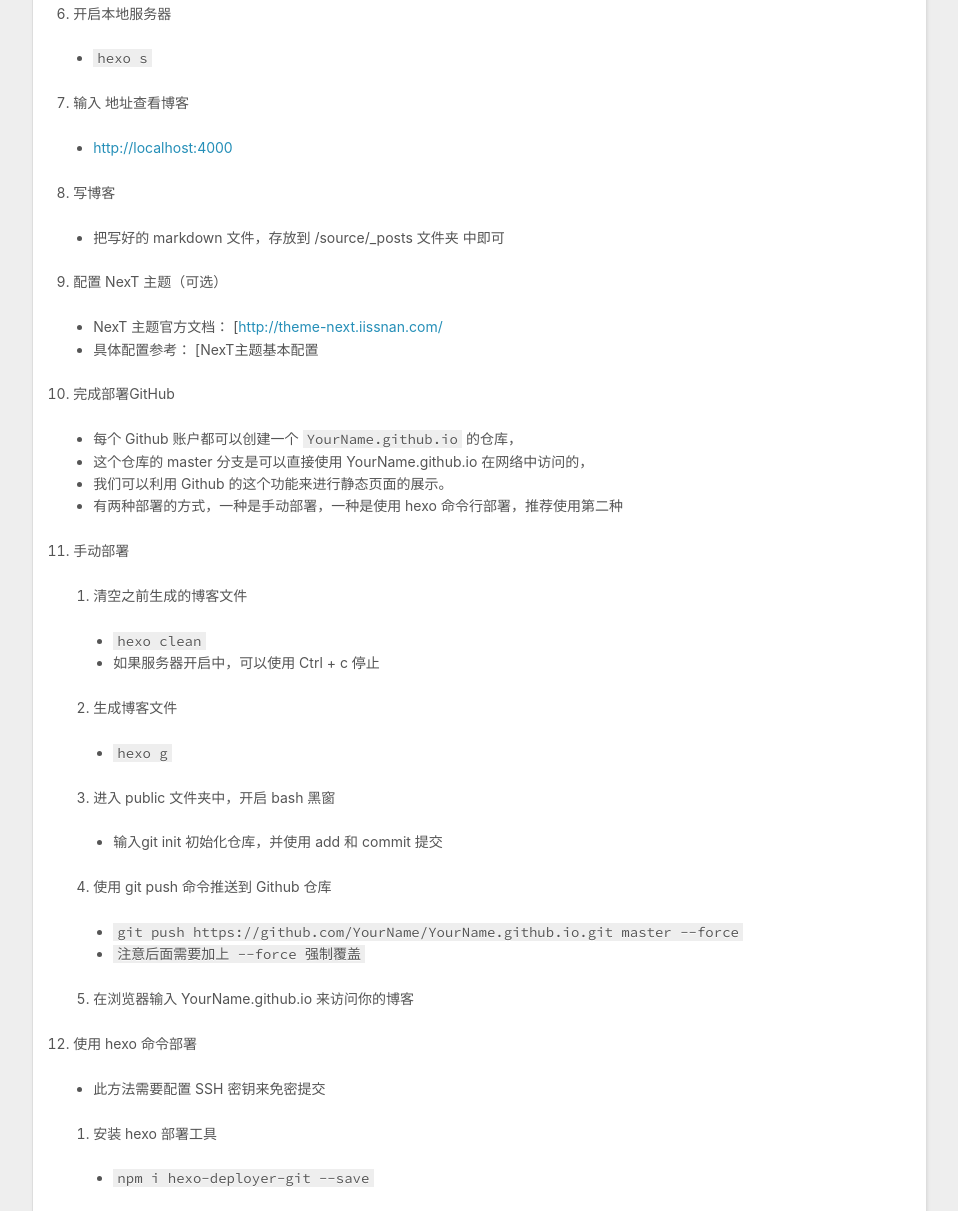
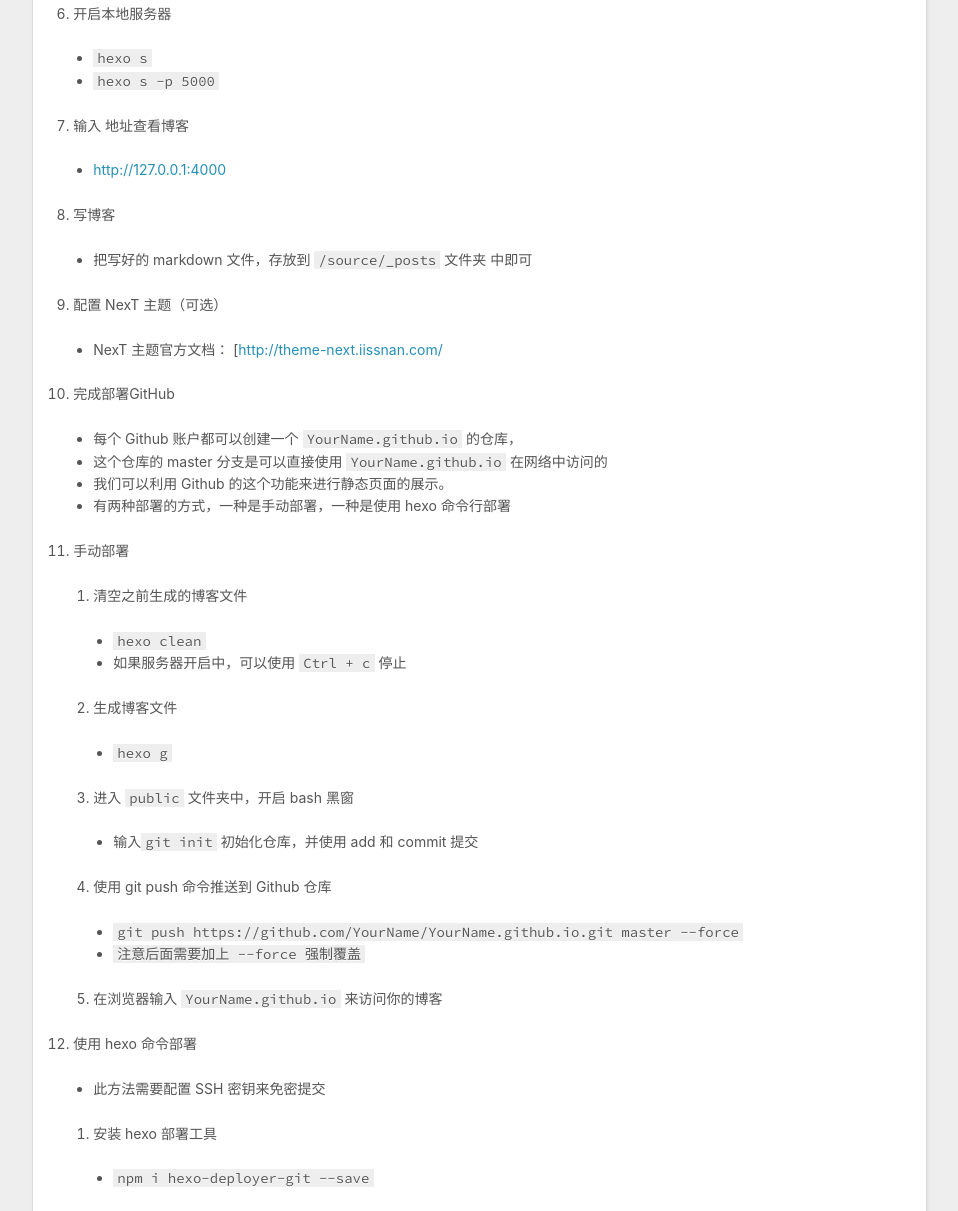
Before and after one commit to yezhimo/yezhimo.github.io, a plain HTML site: page index.html in a window 1280 px wide. Shown: the part 1067-2278 px from the top of the page, without its empty margins (8-966 px from the left). Drawn offline with nearby package versions, Linux system fonts and the light colour scheme.

Commit message:
Site updated: 2019-09-07 23:53:29

```diff
--- a/index.html
+++ b/index.html
@@ -94,7 +94,7 @@
 
     </div>
     <footer class="article-footer">
-      <a data-url="http://yoursite.com/2019/09/07/frist/" data-id="ck09n74wp000030uo1jxcmh0w" class="article-share-link">Share</a>
+      <a data-url="http://yoursite.com/2019/09/07/frist/" data-id="ck09q9o1t0000bcuojgi6r79q" class="article-share-link">Share</a>
 
 
     </footer>
@@ -149,30 +149,30 @@
 <li><p>开启本地服务器</p>
 <ul>
 <li><code>hexo s</code></li>
+<li><code>hexo s -p 5000</code></li>
 </ul>
 </li>
 <li><p>输入 地址查看博客</p>
 <ul>
-<li><a href="http://localhost:4000" target="_blank" rel="noopener">http://localhost:4000</a></li>
+<li><a href="http://127.0.0.1:4000" target="_blank" rel="noopener">http://127.0.0.1:4000</a></li>
 </ul>
 </li>
 <li><p>写博客</p>
 <ul>
-<li>把写好的 markdown 文件，存放到 /source/_posts 文件夹 中即可</li>
+<li>把写好的 markdown 文件，存放到 <code>/source/_posts</code> 文件夹 中即可</li>
 </ul>
 </li>
 <li><p>配置 NexT 主题（可选）</p>
 <ul>
 <li>NexT 主题官方文档： [<a href="http://theme-next.iissnan.com/" target="_blank" rel="noopener">http://theme-next.iissnan.com/</a></li>
-<li>具体配置参考： [NexT主题基本配置</li>
 </ul>
 </li>
 <li><p>完成部署GitHub</p>
 <ul>
 <li>每个 Github 账户都可以创建一个 <code>YourName.github.io</code> 的仓库，</li>
-<li>这个仓库的 master 分支是可以直接使用 YourName.github.io 在网络中访问的，</li>
+<li>这个仓库的 master 分支是可以直接使用 <code>YourName.github.io</code> 在网络中访问的</li>
 <li>我们可以利用 Github 的这个功能来进行静态页面的展示。</li>
-<li>有两种部署的方式，一种是手动部署，一种是使用 hexo 命令行部署，推荐使用第二种</li>
+<li>有两种部署的方式，一种是手动部署，一种是使用 hexo 命令行部署</li>
 </ul>
 </li>
 <li><p>手动部署</p>
@@ -180,7 +180,7 @@
 <li><p>清空之前生成的博客文件</p>
 <ul>
 <li><code>hexo clean</code></li>
-<li>如果服务器开启中，可以使用 Ctrl + c 停止</li>
+<li>如果服务器开启中，可以使用 <code>Ctrl + c</code> 停止</li>
 </ul>
 </li>
 <li><p>生成博客文件</p>
@@ -188,9 +188,9 @@
 <li><code>hexo g</code></li>
 </ul>
 </li>
-<li><p>进入 public 文件夹中，开启 bash 黑窗</p>
+<li><p>进入 <code>public</code> 文件夹中，开启 bash 黑窗</p>
 <ul>
-<li>输入git init 初始化仓库，并使用 add 和 commit 提交</li>
+<li>输入<code>git init</code> 初始化仓库，并使用 add 和 commit 提交</li>
 </ul>
 </li>
 <li><p>使用 git push 命令推送到 Github 仓库</p>
@@ -199,7 +199,7 @@
 <li><code>注意后面需要加上 --force 强制覆盖</code></li>
 </ul>
 </li>
-<li><p>在浏览器输入 YourName.github.io 来访问你的博客</p>
+<li><p>在浏览器输入 <code>YourName.github.io</code> 来访问你的博客</p>
 </li>
 </ol>
 </li>
@@ -275,7 +275,7 @@
 
     </div>
     <footer class="article-footer">
-      <a data-url="http://yoursite.com/2019/09/07/github+hexo搭建博客/" data-id="ck09n74wv000130uo0cwjamgw" class="article-share-link">Share</a>
+      <a data-url="http://yoursite.com/2019/09/07/github+hexo搭建博客/" data-id="ck09q9o2o0001bcuo5vshvwa5" class="article-share-link">Share</a>
 
 
     </footer>
@@ -303,7 +303,7 @@
   <div class="widget-wrap">
     <h3 class="widget-title">Archives</h3>
     <div class="widget">
-      <ul class="archive-list"><li class="archive-list-item"><a class="archive-list-link" href="/archives/2019/09/">September 2019</a></li></ul>
+      <ul class="archive-list"><li class="archive-list-item"><a class="archive-list-link" href="/archives/2019/09/">September 2019</a><span class="archive-list-count">2</span></li></ul>
     </div>
   </div>
 
```
Also changed, not shown: 2019/09/07/frist/index.html (+2 -2 lines), 2019/09/07/github+hexo搭建博客/index.html (+15 -15 lines), archives/2019/09/index.html (+1 -1 lines), archives/2019/index.html (+1 -1 lines), archives/index.html (+1 -1 lines).
